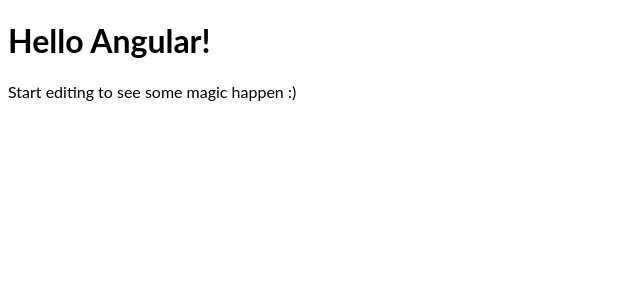
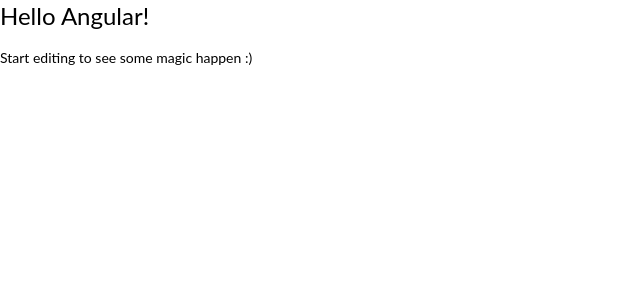
Before and after one commit to niteshrupesh4/demo-angular-test, an Angular app: page / in a window 1280 px wide. Shown: the top 300 px of the page, without its empty margins (0-640 px from the left). Built offline with nearby package versions, Linux system fonts and the light colour scheme.

Commit message:
Commit angular material

```diff
--- a/package.json
+++ b/package.json
@@ -3,10 +3,13 @@
   "version": "0.0.0",
   "private": true,
   "dependencies": {
+    "@angular/animations": "^8.0.0",
+    "@angular/cdk": "^9.2.0",
     "@angular/common": "^8.0.0",
     "@angular/compiler": "^8.0.0",
     "@angular/core": "^8.0.0",
     "@angular/forms": "^8.0.0",
+    "@angular/material": "^9.2.0",
     "@angular/platform-browser": "^8.0.0",
     "@angular/platform-browser-dynamic": "^8.0.0",
     "@angular/router": "^8.0.0",
--- a/src/app/app.module.ts
+++ b/src/app/app.module.ts
@@ -4,9 +4,10 @@
 
 import { AppComponent } from './app.component';
 import { HelloComponent } from './hello.component';
+import { BrowserAnimationsModule } from '@angular/platform-browser/animations';
 
 @NgModule({
-  imports:      [ BrowserModule, FormsModule ],
+  imports:      [ BrowserModule, FormsModule, BrowserAnimationsModule ],
   declarations: [ AppComponent, HelloComponent ],
   bootstrap:    [ AppComponent ]
 })
--- a/src/index.html
+++ b/src/index.html
@@ -1,10 +1,15 @@
 <!DOCTYPE html>
 <html>
-  <head>
+
+<head>
     <meta charset="utf-8">
     <title>Angular</title>
-  </head>
-  <body>
+    <link href="https://fonts.googleapis.com/css?family=Roboto:300,400,500&display=swap" rel="stylesheet">
+    <link href="https://fonts.googleapis.com/icon?family=Material+Icons" rel="stylesheet">
+</head>
+
+<body class="mat-typography">
     <my-app>loading</my-app>
-  </body>
+</body>
+
 </html>
--- a/src/styles.css
+++ b/src/styles.css
@@ -1 +1,5 @@
+@import '~@angular/material/prebuilt-themes/indigo-pink.css';
+
 /* Add application styles & imports to this file! */
+html, body { height: 100%; }
+body { margin: 0; font-family: Roboto, "Helvetica Neue", sans-serif; }
```
